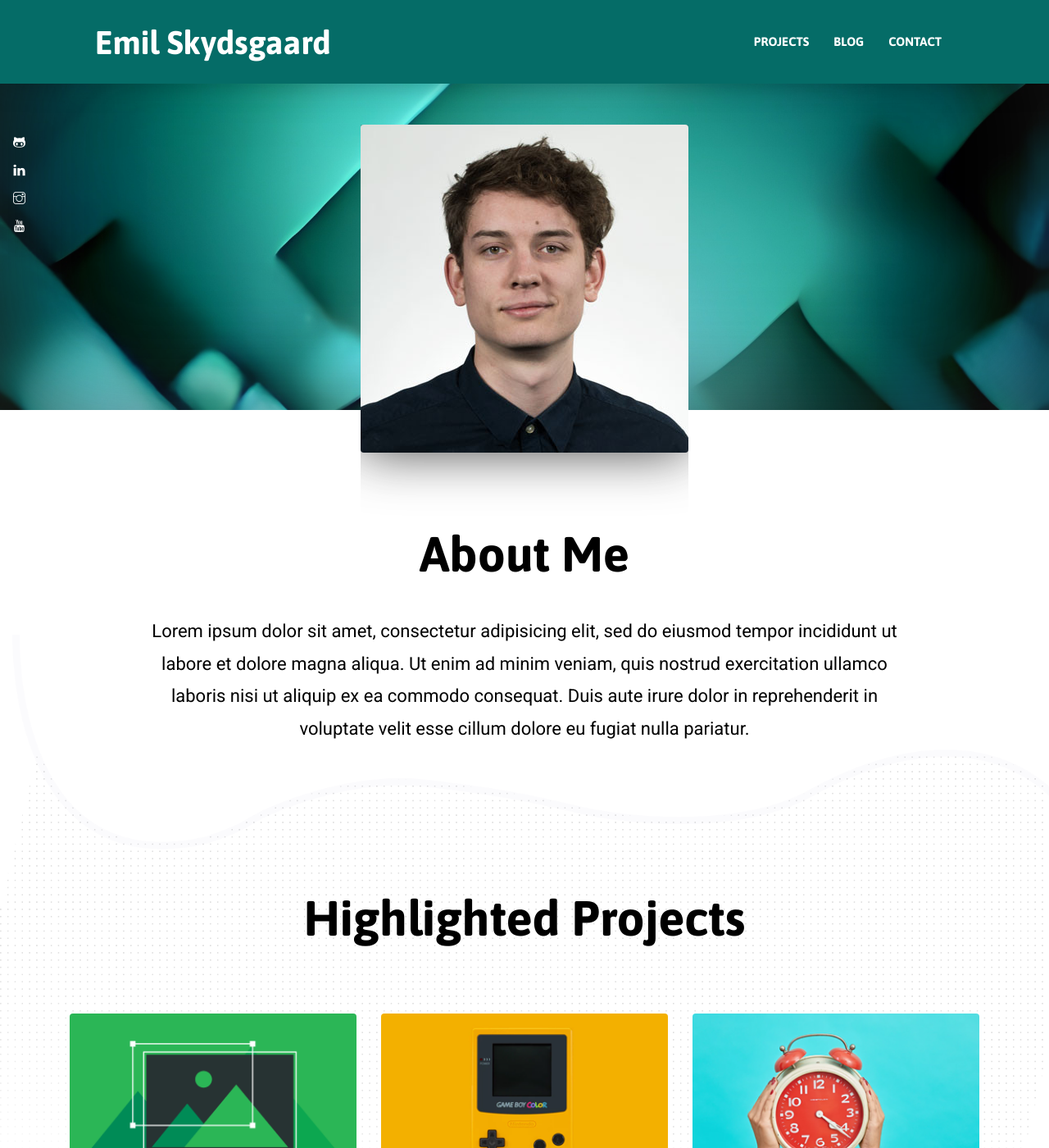
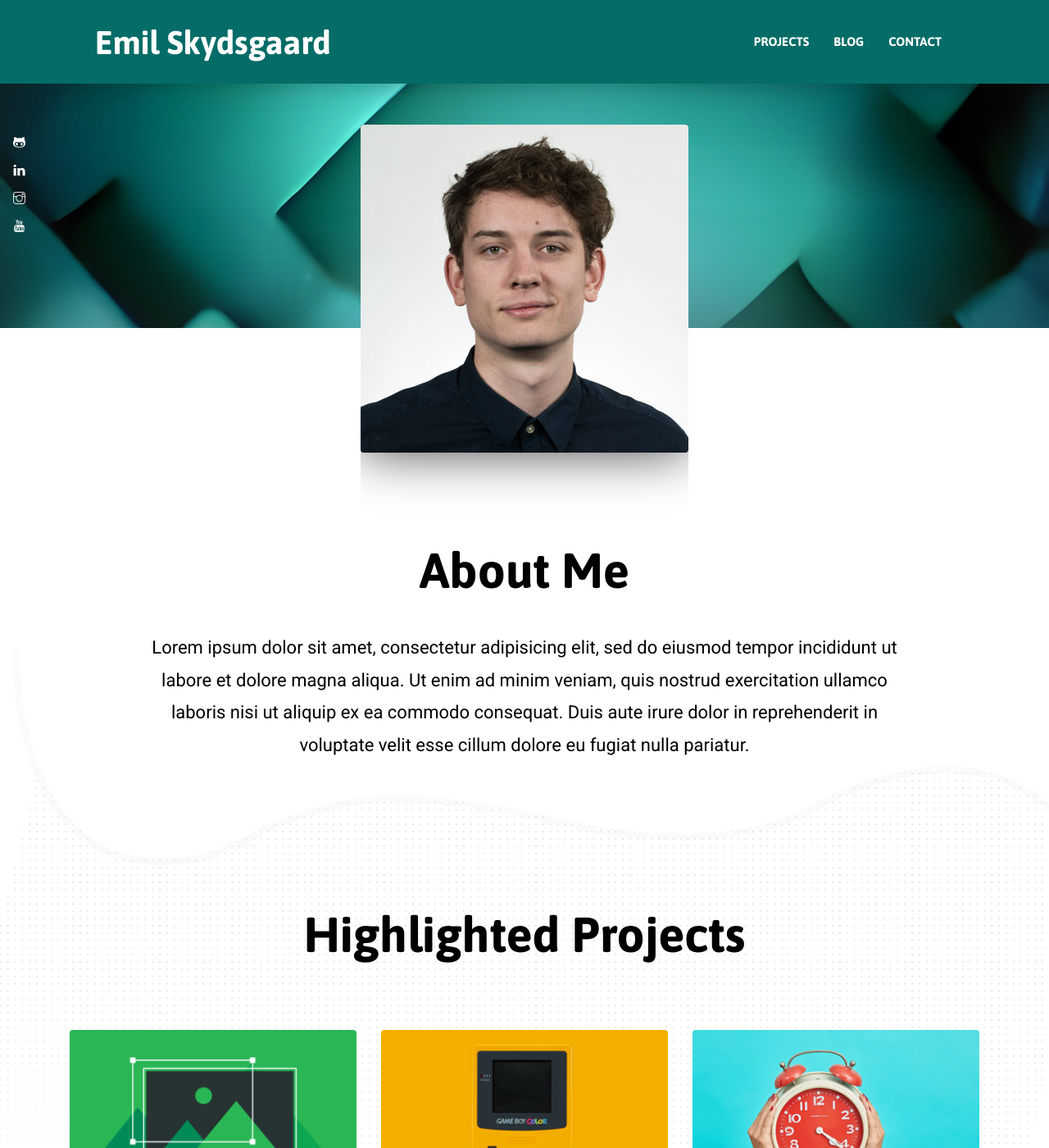
Before and after one commit to Emilostuff/emilostuff.github.io, a Jekyll site: the page built from index.html, in a window 1280 px wide and 1400 px high. Shown: the whole window at 82% size. Built offline with Jekyll 4.4.1, drawn with Linux system fonts in a browser that asks for light colours.

Commit message:
made hero banner slimmer

```diff
--- a/_includes/hero-section.html
+++ b/_includes/hero-section.html
@@ -1,5 +1,5 @@
 <!-- hero area -->
-<section class="hero-area mb-60">
+<section class="hero-area mb-180">
   <ul class="list-unstyled ml-3 mt-3">
     {% for social in site.data.settings.social %}
     <li class="mb-3"><a class="text-white" href="{{ social.link }}"><i class="{{ social.icon }}"></i></a></li>
--- a/assets/scss/_common.scss
+++ b/assets/scss/_common.scss
@@ -181,6 +181,11 @@ a:hover {
   margin-bottom: 100px !important;
 }
 
+.mb-180 {
+  margin-bottom: 180px !important;
+}
+
+
 .mb-n80 {
   margin-bottom: -80px !important;
 }
@@ -200,6 +205,14 @@ a:hover {
 
 .mt-100 {
   margin-top: 100px !important
+}
+
+.mt-n20 {
+  margin-top: -20px !important
+}
+
+.mt-n40 {
+  margin-top: -40px !important
 }
 
 .mt-n120 {
--- a/assets/scss/templates/_hero-area.scss
+++ b/assets/scss/templates/_hero-area.scss
@@ -1,8 +1,8 @@
 .hero-area {
   // masthead
   box-shadow: inset 0px 0px 150px rgba(36, 36, 36, 0.7);
-  height: 500px;
-  min-height: 500px;
+  height: 400px;
+  min-height: 400px;
   background-image: url($hero-bg);
   background-size: cover;
   background-position: center;
```
Also changed, not shown: _pages/contact.html (line endings or trailing spaces), 2 other files.
